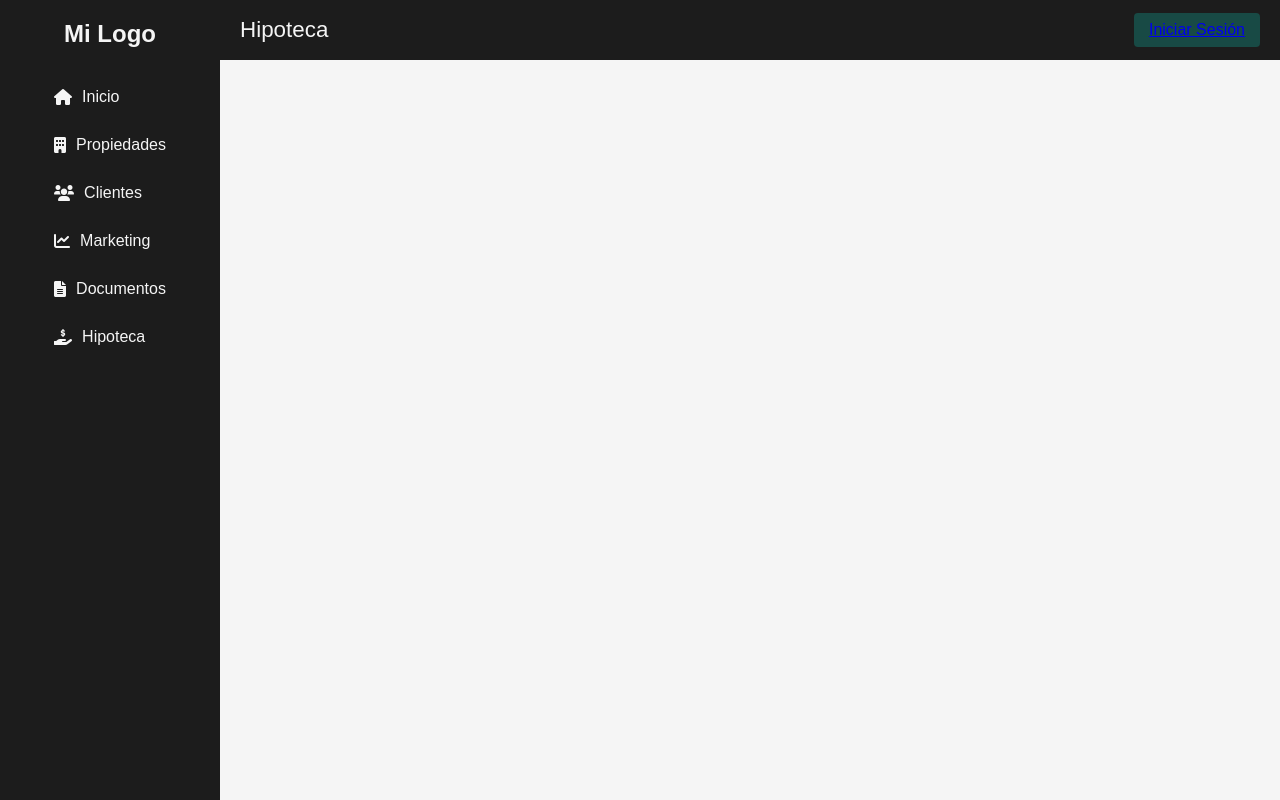
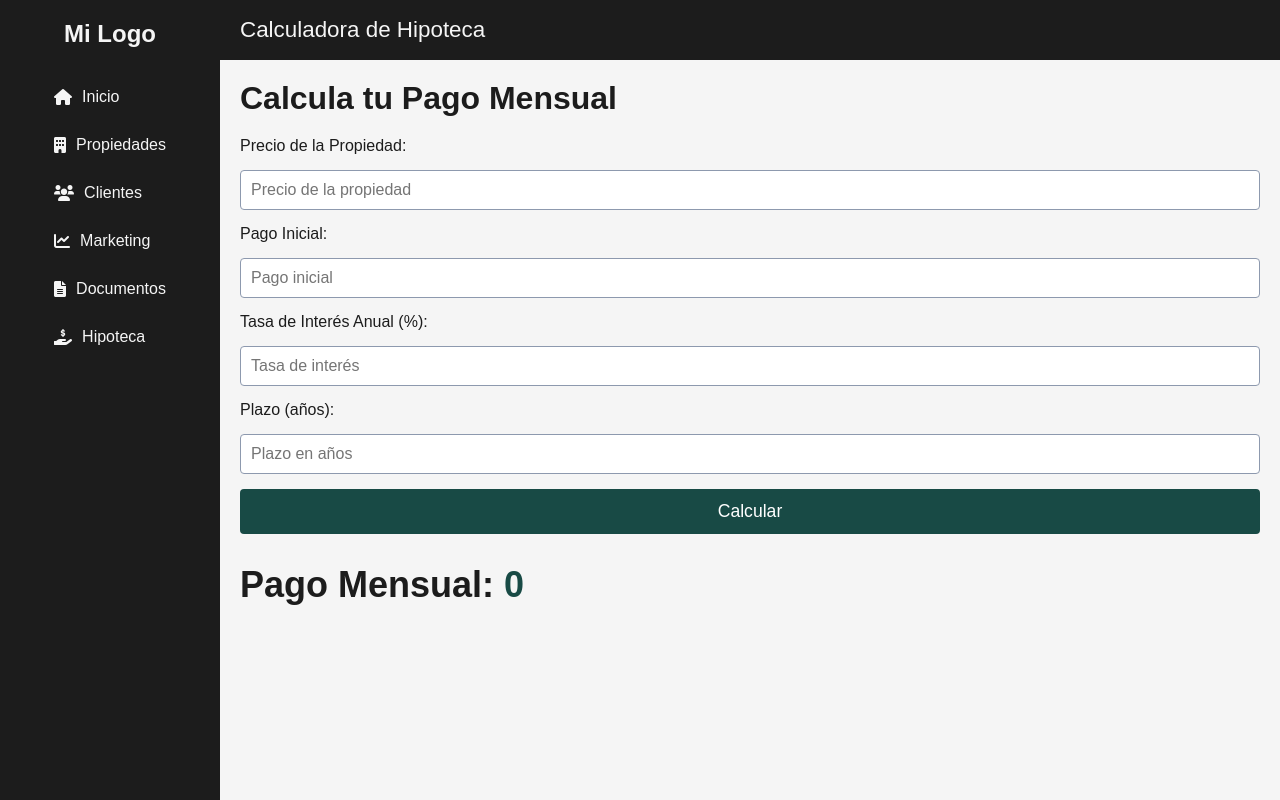
Before and after one commit to BryanParamo/InmobiliariaItsur, a PHP site: page /admin/Hipoteca.html in a window 1280 px wide. Run offline with PHP 8.4, Linux system fonts and the light colour scheme; data comes from the database, SQL or seed files in the repository.

Commit message:
pagina semifinal

```diff
--- a/admin/Hipoteca.html
+++ b/admin/Hipoteca.html
@@ -1,24 +1,25 @@
 <!DOCTYPE html>
 <html lang="es">
-
 <head>
   <meta charset="UTF-8">
-  <title>HipotecaAdmin</title>
-  <!-- Font Awesome -->
+  <title>Hipoteca</title>
+  <!-- Enlace a Font Awesome (opcional para íconos) -->
   <link rel="stylesheet" href="https://cdnjs.cloudflare.com/ajax/libs/font-awesome/6.0.0-beta3/css/all.min.css">
-  <!-- CSS global -->
+
+  <!-- Tu archivo de estilos -->
   <link rel="stylesheet" href="../estilos/global.css">
+  <link rel="stylesheet" href="../estilos/hipoteca.css"> <!-- Aquí se cambia a hipoteca.css -->
 </head>
-
 <body>
-  <!-- Sidebar -->
+  <!-- Barra lateral (sidebar) -->
   <aside class="sidebar">
     <div class="sidebar-logo">
+      <!-- Aquí podrías poner un logo o simplemente texto -->
       <h2>Mi Logo</h2>
     </div>
     <nav class="sidebar-nav">
       <ul>
-        <li><a href="index.html"><i class="fas fa-home"></i> Inicio</a></li>
+        <li><a href="../index.html"><i class="fas fa-home"></i> Inicio</a></li>
         <li><a href="propiedades.html"><i class="fas fa-building"></i> Propiedades</a></li>
         <li><a href="Clientes.html"><i class="fas fa-users"></i> Clientes</a></li>
         <li><a href="Marketing.html"><i class="fas fa-chart-line"></i> Marketing</a></li>
@@ -28,42 +29,41 @@
     </nav>
   </aside>
 
-  <!-- Main Content -->
+  <!-- Contenido principal -->
   <main class="main-content">
-    <!-- Top Bar -->
+    <!-- Barra superior (top bar) -->
     <header class="top-bar">
-      <div class="bienvenido">Hipoteca</div>
-      <div class="iniciar-sesion" id="userContainer">
-        <a href="../html/login.html">Iniciar Sesión</a>
+      <div class="bienvenido">Calculadora de Hipoteca</div>
+    </header>
+
+    <section class="content-section">
+      <h1>Calcula tu Pago Mensual</h1>
+
+      <!-- Formulario de la calculadora -->
+      <form id="hipotecaForm">
+        <label for="precio">Precio de la Propiedad:</label>
+        <input type="number" id="precio" placeholder="Precio de la propiedad" required>
+
+        <label for="enganche">Pago Inicial:</label>
+        <input type="number" id="enganche" placeholder="Pago inicial" required>
+
+        <label for="interes">Tasa de Interés Anual (%):</label>
+        <input type="number" id="interes" step="0.01" placeholder="Tasa de interés" required>
+
+        <label for="plazo">Plazo (años):</label>
+        <input type="number" id="plazo" placeholder="Plazo en años" required>
+
+        <button type="submit">Calcular</button>
+      </form>
+
+      <!-- Resultado -->
+      <div id="resultado">
+        <h2>Pago Mensual: <span id="pagoMensual">0</span></h2>
       </div>
-    </header>
+    </section>
   </main>
 
-  <!-- Modal para confirmar cierre de sesión -->
-  <div id="logoutModal" class="modal-overlay">
-    <div class="modal-contenedor">
-      <h2>Cerrar Sesión</h2>
-      <p>¿Deseas cerrar sesión?</p>
-      <div class="modal-footer">
-        <button id="logoutConfirm" class="btn-agregar-prop">Sí</button>
-        <button id="logoutCancel" class="btn-cerrar">No</button>
-      </div>
-    </div>
-  </div>
-  <div id="logoutModal" class="modal-overlay">
-    <div class="modal-contenedor">
-      <h2>Cerrar Sesión</h2>
-      <p>¿Deseas cerrar sesión?</p>
-      <div class="modal-footer">
-        <!-- Usamos las clases de estilo que ya tienes -->
-        <button id="logoutConfirm" class="btn-agregar-prop">Sí</button>
-        <button id="logoutCancel" class="btn-cerrar">No</button>
-      </div>
-    </div>
-  </div>
-
-  <!-- Script -->
-  <script src="../js/sesion.js"></script>
+  <!-- Enlace al archivo JS para calcular la hipoteca -->
+  <script src="../js/calculadoraHipoteca.js"></script>
 </body>
-
 </html>
--- /dev/null
+++ b/estilos/hipoteca.css
@@ -0,0 +1,120 @@
+/* Ajustes generales para la sección de hipoteca */
+.content-section h1 {
+  margin-bottom: 20px;
+}
+
+/* Contenedor principal en dos columnas */
+.contenedor-hipoteca {
+  display: flex;
+  flex-direction: row;  /* Dos columnas horizontales */
+  gap: 20px;
+  align-items: flex-start;
+  /* Si deseas que ambas columnas estén alineadas al tope, usa flex-start */
+}
+
+/* Columna izquierda: calculadora */
+.calculadora-container {
+  flex: 1;             /* Ocupa la mitad (ajustable) */
+  max-width: 50%;      /* Ajustar si deseas otro ancho */
+}
+
+/* Columna derecha: lista de propiedades */
+.lista-propiedades {
+  flex: 1;
+  max-width: 50%;       /* Ajustar si deseas otro ancho */
+  max-height: 600px;    /* Limitar la altura para que aparezca scroll */
+  overflow-y: auto;     /* Scroll vertical */
+  border: 1px solid var(--gris-frio);
+  border-radius: 4px;
+  padding: 10px;
+}
+
+/* Formulario de hipoteca (ya existente) */
+#hipotecaForm {
+  display: flex;
+  flex-direction: column;
+  gap: 15px;
+  margin-bottom: 30px;
+}
+
+#hipotecaForm input {
+  padding: 10px;
+  font-size: 1rem;
+  border-radius: 4px;
+  border: 1px solid var(--gris-frio);
+}
+
+#hipotecaForm button {
+  padding: 12px 25px;
+  background-color: var(--verde-azulado);
+  color: #fff;
+  border: none;
+  border-radius: 4px;
+  cursor: pointer;
+  font-size: 1.1rem;
+  transition: background-color 0.3s;
+}
+
+#hipotecaForm button:hover {
+  background-color: #1e5b51;
+}
+
+/* Resultado */
+#resultado {
+  font-size: 1.5rem;
+  margin-top: 10px;
+}
+
+#pagoMensual {
+  color: var(--verde-azulado);
+  font-weight: bold;
+}
+
+/* Estilo de cada propiedad en la lista */
+.propiedad-item {
+  display: flex;
+  flex-direction: column;
+  align-items: center;
+  gap: 5px;
+  border: 1px solid var(--gris-frio);
+  border-radius: 4px;
+  padding: 10px;
+  margin-bottom: 10px;
+  cursor: pointer;
+  background-color: var(--blanco-suave);
+  transition: box-shadow 0.3s;
+}
+
+.propiedad-item:hover {
+  box-shadow: 0 2px 4px rgba(0,0,0,0.2);
+}
+
+.propiedad-item img {
+  width: 150px;
+  height: auto;
+  object-fit: cover;
+  border-radius: 4px;
+}
+
+.propiedad-item p {
+  margin: 0;
+  font-size: 0.95rem;
+  color: var(--negro-carbon);
+}
+
+/* Ajustes Responsivos (opcional) */
+@media (max-width: 768px) {
+  .contenedor-hipoteca {
+    flex-direction: column; /* Apilar calculadora y propiedades verticalmente en pantallas pequeñas */
+  }
+  .calculadora-container,
+  .lista-propiedades {
+    max-width: 100%;
+  }
+}
+
+.validation-message {
+  color: red;
+  font-size: 0.85rem;
+  margin-top: 5px;
+}
--- a/html/Documentos.html
+++ b/html/Documentos.html
@@ -31,9 +31,8 @@
     <!-- Barra superior (top bar) -->
     <header class="top-bar">
       <div class="bienvenido">Documentos</div>
-      <div class="iniciar-sesion" id="userContainer">
-        <a href="login.html">Iniciar Sesión</a>
-      </div>
+      <!-- Botón de Iniciar Sesión (derecha) -->
+      <div class="iniciar-sesion"><a href="login.html">Iniciar Sesión</a></div>
     </header>
 
     <!-- Sección de Documentos -->
--- /dev/null
+++ b/js/calculadoraHipoteca.js
@@ -0,0 +1,141 @@
+document.getElementById('hipotecaForm').addEventListener('submit', function(event) {
+  event.preventDefault(); // Evitar el envío del formulario
+
+  // Obtener los valores y elementos de validación
+  const precioInput = document.getElementById('precio');
+  const engancheInput = document.getElementById('enganche');
+  const interesInput = document.getElementById('interes');
+  const plazoInput = document.getElementById('plazo');
+
+  const precio = parseFloat(precioInput.value);
+  const enganche = parseFloat(engancheInput.value);
+  const interes = parseFloat(interesInput.value);
+  const plazo = parseInt(plazoInput.value);
+
+  const precioMsg = document.getElementById('precioValidation');
+  const engancheMsg = document.getElementById('engancheValidation');
+  const interesMsg = document.getElementById('interesValidation');
+  const plazoMsg = document.getElementById('plazoValidation');
+
+  // Limpiar mensajes anteriores
+  precioMsg.textContent = "";
+  engancheMsg.textContent = "";
+  interesMsg.textContent = "";
+  plazoMsg.textContent = "";
+
+  let error = false;
+
+  // Validar que precio sea mayor o igual a 0 (aunque por lo general se rellena automáticamente)
+  if (precio < 0 || isNaN(precio)) {
+    precioMsg.textContent = "El precio no puede ser negativo.";
+    error = true;
+  }
+
+  // Validar que enganche sea mayor o igual a 0
+  if (enganche < 0 || isNaN(enganche)) {
+    engancheMsg.textContent = "El pago inicial no puede ser negativo.";
+    error = true;
+  }
+
+  // Validar que la tasa de interés anual sea mayor o igual a 0
+  if (interes < 0 || isNaN(interes)) {
+    interesMsg.textContent = "La tasa de interés no puede ser negativa.";
+    error = true;
+  }
+
+  // Validar que el plazo (años) sea mayor a 0
+  if (plazo <= 0 || isNaN(plazo)) {
+    plazoMsg.textContent = "El plazo debe ser mayor que 0.";
+    error = true;
+  }
+
+  // Si hubo algún error, detener el proceso y no calcular nada.
+  if (error) {
+    return;
+  }
+
+  // Convertir la tasa anual a tasa mensual
+  const tasaMensual = interes / 100 / 12;
+  const numPagos = plazo * 12;
+  const montoPrestado = precio - enganche;
+
+  // Fórmula para calcular el pago mensual (PMT)
+  const pagoMensual = montoPrestado * (tasaMensual * Math.pow(1 + tasaMensual, numPagos)) / (Math.pow(1 + tasaMensual, numPagos) - 1);
+
+  if (!isNaN(pagoMensual) && (pagoMensual > 0)) {
+    document.getElementById('pagoMensual').textContent = `$${pagoMensual.toFixed(2)}`;
+  } else {
+    document.getElementById('pagoMensual').textContent = '0';
+  }
+});
+
+document.addEventListener('DOMContentLoaded', function () {
+  cargarPropiedadesHipoteca();
+
+  // Manejo del envío del formulario de hipoteca (ya existente)
+  document.getElementById('hipotecaForm').addEventListener('submit', function (event) {
+    event.preventDefault();
+
+    const precio = parseFloat(document.getElementById('precio').value);
+    const enganche = parseFloat(document.getElementById('enganche').value);
+    const interes = parseFloat(document.getElementById('interes').value) / 100 / 12; // Tasa mensual
+    const plazo = parseInt(document.getElementById('plazo').value) * 12; // Número de pagos en meses
+
+    const montoPrestado = precio - enganche;
+
+    const pagoMensual = montoPrestado * (interes * Math.pow(1 + interes, plazo)) / (Math.pow(1 + interes, plazo) - 1);
+
+    if (!isNaN(pagoMensual) && (pagoMensual > 0)) {
+      document.getElementById('pagoMensual').textContent = `$${pagoMensual.toFixed(2)}`;
+    } else {
+      document.getElementById('pagoMensual').textContent = '0';
+    }
+  });
+});
+
+// Función para cargar la lista de propiedades
+function cargarPropiedadesHipoteca() {
+  fetch('../backend/propiedades.php')
+    .then(response => response.json())
+    .then(data => {
+      const listaContainer = document.getElementById('listaPropiedades');
+      listaContainer.innerHTML = '';
+
+      data.forEach(propiedad => {
+        const item = document.createElement('div');
+        item.classList.add('propiedad-item');
+
+        // Imagen
+        const img = document.createElement('img');
+        img.src = propiedad.imagen ? `../backend/${propiedad.imagen}` : "https://via.placeholder.com/150";
+        item.appendChild(img);
+
+        // Título
+        const titulo = document.createElement('p');
+        titulo.textContent = propiedad.titulo;
+        item.appendChild(titulo);
+
+        // Al hacer clic: setear precio en el input
+        item.addEventListener('click', () => {
+          document.getElementById('precio').value = propiedad.precio;
+        });
+
+        listaContainer.appendChild(item);
+      });
+    })
+    .catch(error => console.error("Error al cargar las propiedades:", error));
+}
+
+document.addEventListener('DOMContentLoaded', () => {
+  cargarPropiedadesHipoteca();
+
+  // Manejo del formulario para calcular la hipoteca, etc.
+});
+
+
+
+item.classList.add('propiedad-item');
+const img = document.createElement('img');
+img.src = propiedad.imagen ? `../backend/${propiedad.imagen}` : "https://via.placeholder.com/150";
+img.alt = propiedad.titulo;
+item.appendChild(img);
--- a/jsAdmin/documentos.js
+++ b/jsAdmin/documentos.js
@@ -147,9 +147,6 @@ function cargarDocumentos() {
 
 
 function eliminarDocumento(idDocumento) {
-    if (!confirm("¿Estás seguro de eliminar este documento?")) {
-        return; // Si el usuario canceló, no hace nada
-    }
 
     // Enviamos la petición al backend
     const formData = new FormData();
```
Also changed, not shown: estilos/propiedades.css (+39 -0 lines), html/Hipoteca.html (+52 -9 lines), html/propiedades.html (+3 -4 lines), jsAdmin/calculadoraHipoteca.js (added, +22 -0 lines), 1 other file.
